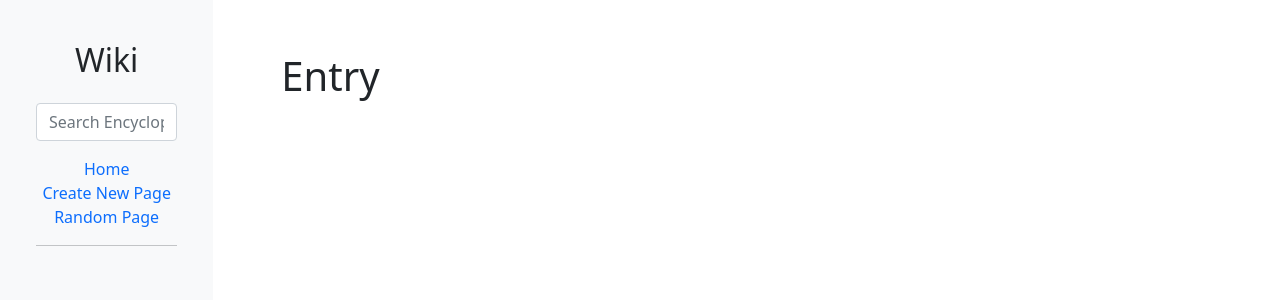
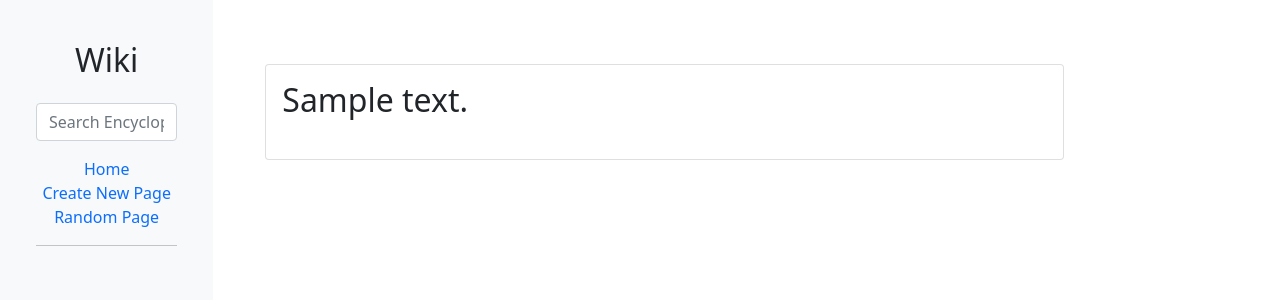
Before and after one commit to Orrv2904/Project1-Wiki, a Django app: template encyclopedia/templates/encyclopedia/entry.html in a window 1280 px wide. Shown: the top 300 px of the page. Run offline with Django 3.2, Linux system fonts and the light colour scheme; the template is opened without the code that fills it: most values are stand-ins (such as "Sample title", 1, 10 or a date in 2020).

Commit message:
:construction:

```diff
--- a/encyclopedia/templates/encyclopedia/entry.html
+++ b/encyclopedia/templates/encyclopedia/entry.html
@@ -1,16 +1,15 @@
 {% extends "encyclopedia/layout.html" %}
 
 {% block title %}
-    Encyclopedia
+    {{ title }}
 {% endblock %}
 
 {% block body %}
-<div class="container">
+<div class="container mt-5">
     <div class="row">
         <div class="col-lg-10 col-md-9">
-            <div class="p-3">
-                <h1 class="mb-4">Entry</h1>
-
+            <div class="card p-3">
+                <h2 class="card-title mb-4">{{ content }}</h2>
             </div>
         </div>
     </div>
--- a/encyclopedia/templates/encyclopedia/error.html
+++ b/encyclopedia/templates/encyclopedia/error.html
@@ -10,7 +10,7 @@
         <div class="col-lg-10 col-md-9">
             <div class="p-3">
                 <h1 class="mb-4">404</h1>
-                <p>{{ message }}</p>
+                <h3>{{ message }}</h3>
             </div>
         </div>
     </div>
--- a/encyclopedia/views.py
+++ b/encyclopedia/views.py
@@ -31,4 +31,7 @@ def entry(request, title):
             "message": "This entry doesn't exits"
         })
     else:
-        return render(request, "encyclopedia/entry.html")
+        return render(request, "encyclopedia/entry.html",{
+            "title": title,
+            "content": html_content
+        })
```
